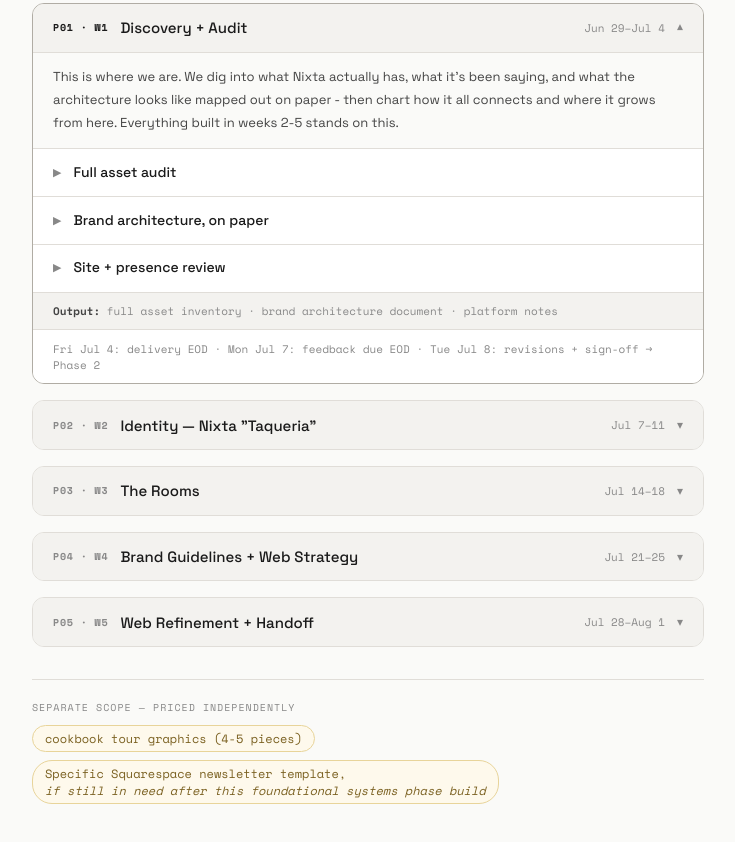
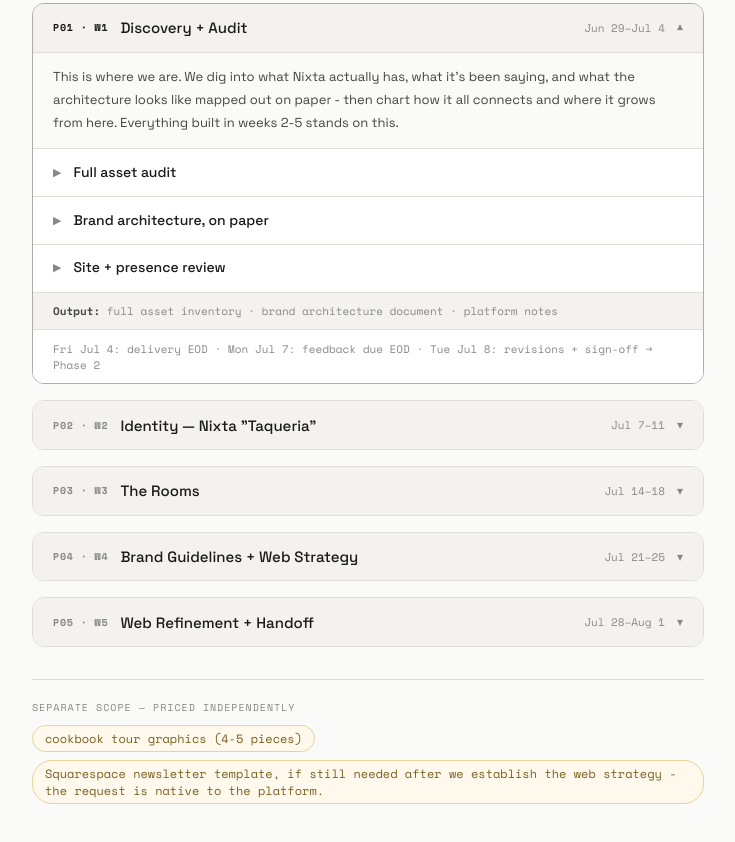
Before and after one commit to capariciogamundi-create/nixta-sprint-roadmap, a plain HTML site: page index.html in a window 1280 px wide. Shown: the part 1317-2159 px from the top of the page, without its empty margins (272-1007 px from the left). Drawn offline with nearby package versions, Linux system fonts and the light colour scheme.

Commit message:
Update Squarespace pill text

```diff
--- a/index.html
+++ b/index.html
@@ -377,7 +377,7 @@
     <span class="nx-section-label">Separate scope — priced independently</span>
     <div class="nx-footer-pills">
       <span class="nx-fpill">cookbook tour graphics (4-5 pieces)</span>
-      <span class="nx-fpill">Specific Squarespace newsletter template,<br><em>if still in need after this foundational systems phase build</em></span>
+      <span class="nx-fpill">Squarespace newsletter template, if still needed after we establish the web strategy - the request is native to the platform.</span>
     </div>
   </div>
 
```
